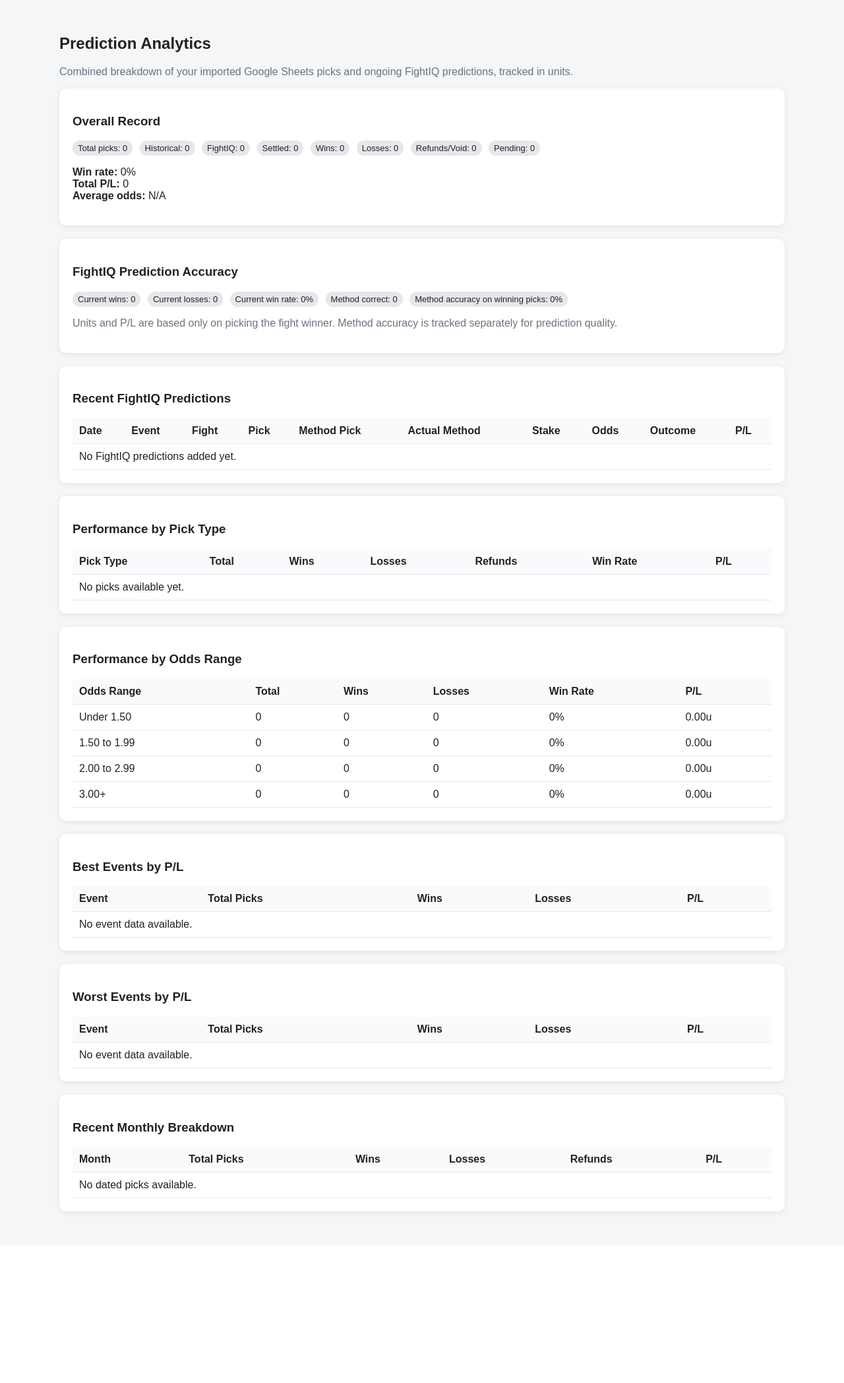
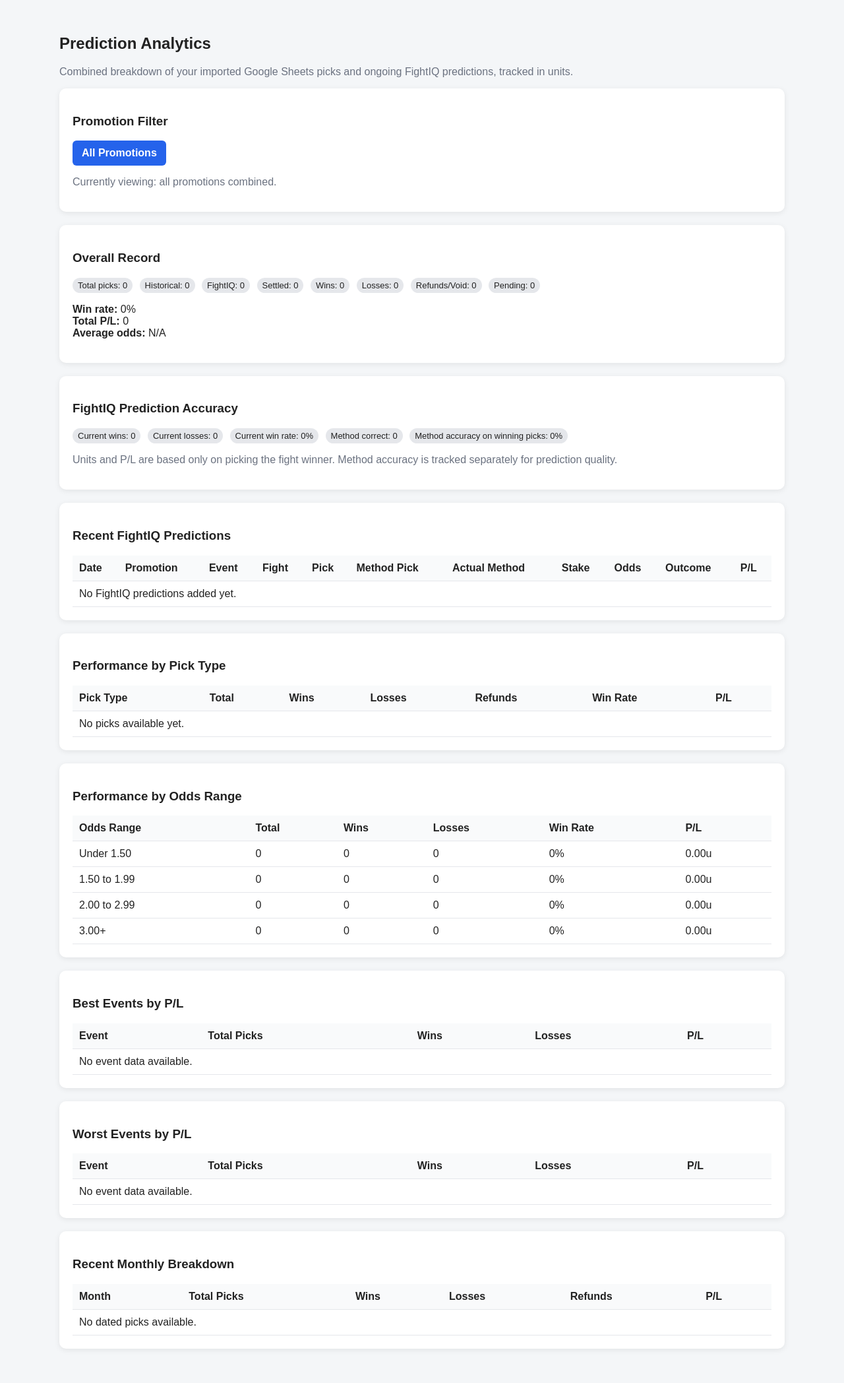
Before and after one commit to kasper7001/FightIQ, a Django app: page /analytics/ in a window 1280 px wide. Shown: the part 86-2182 px from the top of the page at 66% size. Before the commit the page ends 1930 px from the top, so only its background shows below. Run offline with Django 5.2, Linux system fonts and the light colour scheme; the visitor is signed in with stand-in values (Sample User, id 1); data that the repository does not hold is empty.

Commit message:
Add promotion-specific analytics filtering

```diff
--- a/predictions/admin.py
+++ b/predictions/admin.py
@@ -79,6 +79,7 @@ class ResultAdmin(admin.ModelAdmin):
 class HistoricalPickAdmin(admin.ModelAdmin):
     list_display = (
         "date",
+        "promotion",
         "event_name",
         "fight_name",
         "pick_name",
@@ -89,5 +90,5 @@ class HistoricalPickAdmin(admin.ModelAdmin):
         "profit_loss",
     )
     search_fields = ("event_name", "fight_name", "pick_name", "bet_type")
-    list_filter = ("outcome", "bet_type", "country", "date")
+    list_filter = ("promotion", "outcome", "bet_type", "country", "date")
     readonly_fields = ("source_hash", "imported_at")
--- a/predictions/models.py
+++ b/predictions/models.py
@@ -281,6 +281,7 @@ class HistoricalPick(models.Model):
     date = models.DateField(null=True, blank=True)
     time = models.TimeField(null=True, blank=True)
 
+    promotion = models.CharField(max_length=100, default="UFC")
     country = models.CharField(max_length=100, blank=True)
     event_name = models.CharField(max_length=200)
     fight_name = models.CharField(max_length=200)
--- a/predictions/templates/predictions/analytics.html
+++ b/predictions/templates/predictions/analytics.html
@@ -5,6 +5,28 @@
     <p class="muted">
         Combined breakdown of your imported Google Sheets picks and ongoing FightIQ predictions, tracked in units.
     </p>
+
+    <div class="card">
+        <h3>Promotion Filter</h3>
+
+        <p>
+            <a class="button" href="{% url 'predictions:analytics_dashboard' %}">
+                All Promotions
+            </a>
+
+            {% for promotion in available_promotions %}
+                <a class="button" href="{% url 'predictions:analytics_dashboard' %}?promotion={{ promotion }}">
+                    {{ promotion }}
+                </a>
+            {% endfor %}
+        </p>
+
+        {% if selected_promotion %}
+            <p class="muted">Currently viewing: {{ selected_promotion }}</p>
+        {% else %}
+            <p class="muted">Currently viewing: all promotions combined.</p>
+        {% endif %}
+    </div>
 
     <div class="card">
         <h3>Overall Record</h3>
@@ -57,6 +79,7 @@
             <thead>
                 <tr>
                     <th>Date</th>
+                    <th>Promotion</th>
                     <th>Event</th>
                     <th>Fight</th>
                     <th>Pick</th>
@@ -72,6 +95,7 @@
                 {% for row in current_prediction_rows %}
                     <tr>
                         <td>{{ row.date }}</td>
+                        <td>{{ row.promotion }}</td>
                         <td>{{ row.event_name }}</td>
                         <td>{{ row.fight_name }}</td>
                         <td>{{ row.pick_name }}</td>
@@ -90,7 +114,7 @@
                     </tr>
                 {% empty %}
                     <tr>
-                        <td colspan="10">No FightIQ predictions added yet.</td>
+                        <td colspan="11">No FightIQ predictions added yet.</td>
                     </tr>
                 {% endfor %}
             </tbody>
--- a/predictions/views.py
+++ b/predictions/views.py
@@ -40,12 +40,18 @@ def event_detail(request, event_id):
 
 @login_required
 def analytics_dashboard(request):
-    historical_rows = build_historical_pick_rows()
-    current_rows = build_current_prediction_rows()
+    selected_promotion = request.GET.get("promotion", "").strip().upper()
+
+    historical_rows = build_historical_pick_rows(selected_promotion)
+    current_rows = build_current_prediction_rows(selected_promotion)
 
     all_rows = historical_rows + current_rows
 
+    available_promotions = get_available_promotions()
+
     context = build_analytics_context(all_rows, current_rows)
+    context["selected_promotion"] = selected_promotion
+    context["available_promotions"] = available_promotions
     context["historical_count"] = len(historical_rows)
     context["current_count"] = len(current_rows)
     context["current_prediction_rows"] = current_rows[:25]
@@ -53,14 +59,18 @@ def analytics_dashboard(request):
     return render(request, "predictions/analytics.html", context)
 
 
-def build_historical_pick_rows():
+def build_historical_pick_rows(selected_promotion=""):
     rows = []
 
     historical_picks = HistoricalPick.objects.all().order_by("-date", "-id")
 
+    if selected_promotion:
+        historical_picks = historical_picks.filter(promotion__iexact=selected_promotion)
+
     for pick in historical_picks:
         rows.append({
             "source": "Historical",
+            "promotion": pick.promotion,
             "date": pick.date,
             "event_name": pick.event_name or "Unknown Event",
             "fight_name": pick.fight_name or "",
@@ -79,7 +89,7 @@ def build_historical_pick_rows():
     return rows
 
 
-def build_current_prediction_rows():
+def build_current_prediction_rows(selected_promotion=""):
     rows = []
 
     predictions = (
@@ -95,11 +105,15 @@ def build_current_prediction_rows():
         .order_by("-fight__event__date", "-id")
     )
 
+    if selected_promotion:
+        predictions = predictions.filter(fight__event__promotion__iexact=selected_promotion)
+
     for prediction in predictions:
         result = getattr(prediction.fight, "result", None)
 
         rows.append({
             "source": "FightIQ",
+            "promotion": prediction.fight.event.promotion,
             "date": prediction.fight.event.date,
             "event_name": f"{prediction.fight.event.promotion}: {prediction.fight.event.name}",
             "fight_name": str(prediction.fight),
@@ -117,6 +131,20 @@ def build_current_prediction_rows():
 
     return rows
 
+def get_available_promotions():
+    historical_promotions = set(
+        HistoricalPick.objects
+        .exclude(promotion="")
+        .values_list("promotion", flat=True)
+    )
+
+    current_promotions = set(
+        Event.objects
+        .exclude(promotion="")
+        .values_list("promotion", flat=True)
+    )
+
+    return sorted(historical_promotions | current_promotions)
 
 def build_analytics_context(rows, current_rows):
     total_picks = len(rows)
```
Also changed, not shown: predictions/management/commands/import_historical_picks.py (+8 -1 lines), predictions/migrations/0003_historicalpick_promotion_alter_prediction_confidence.py (added).
